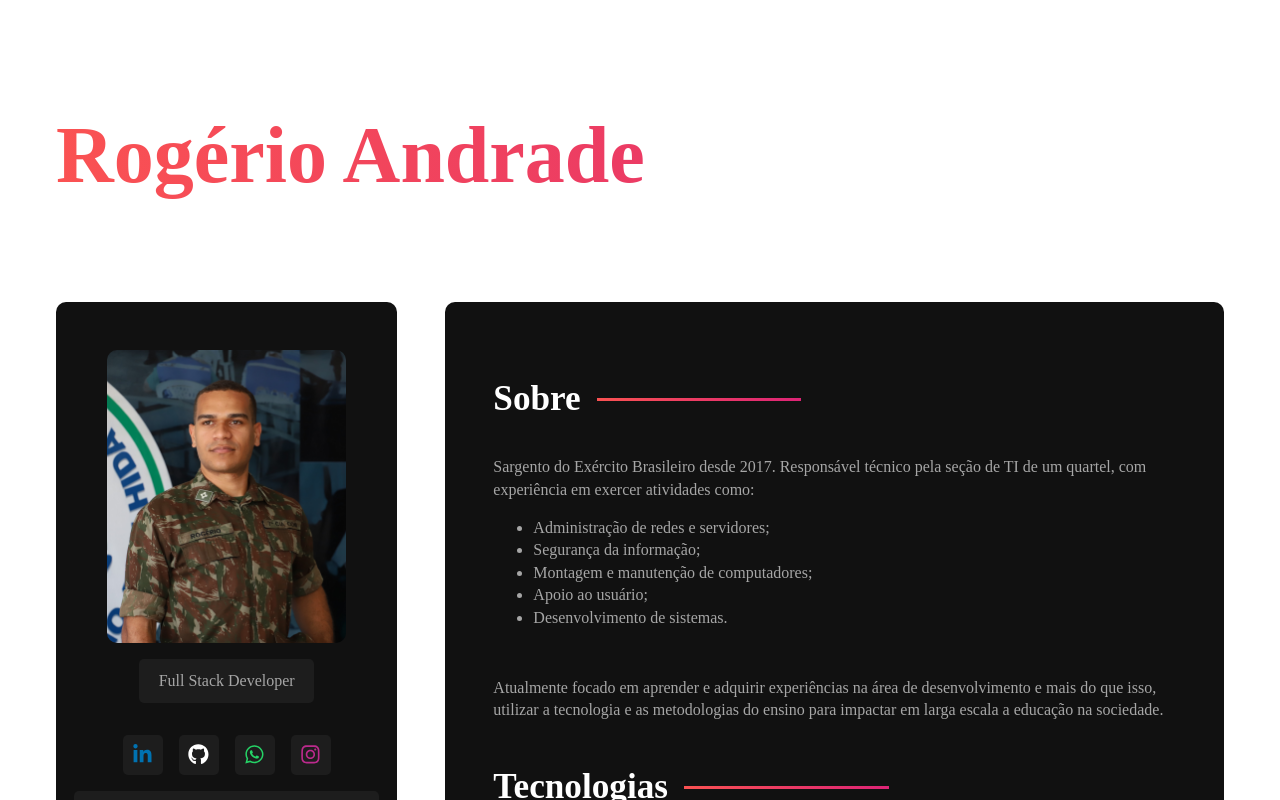
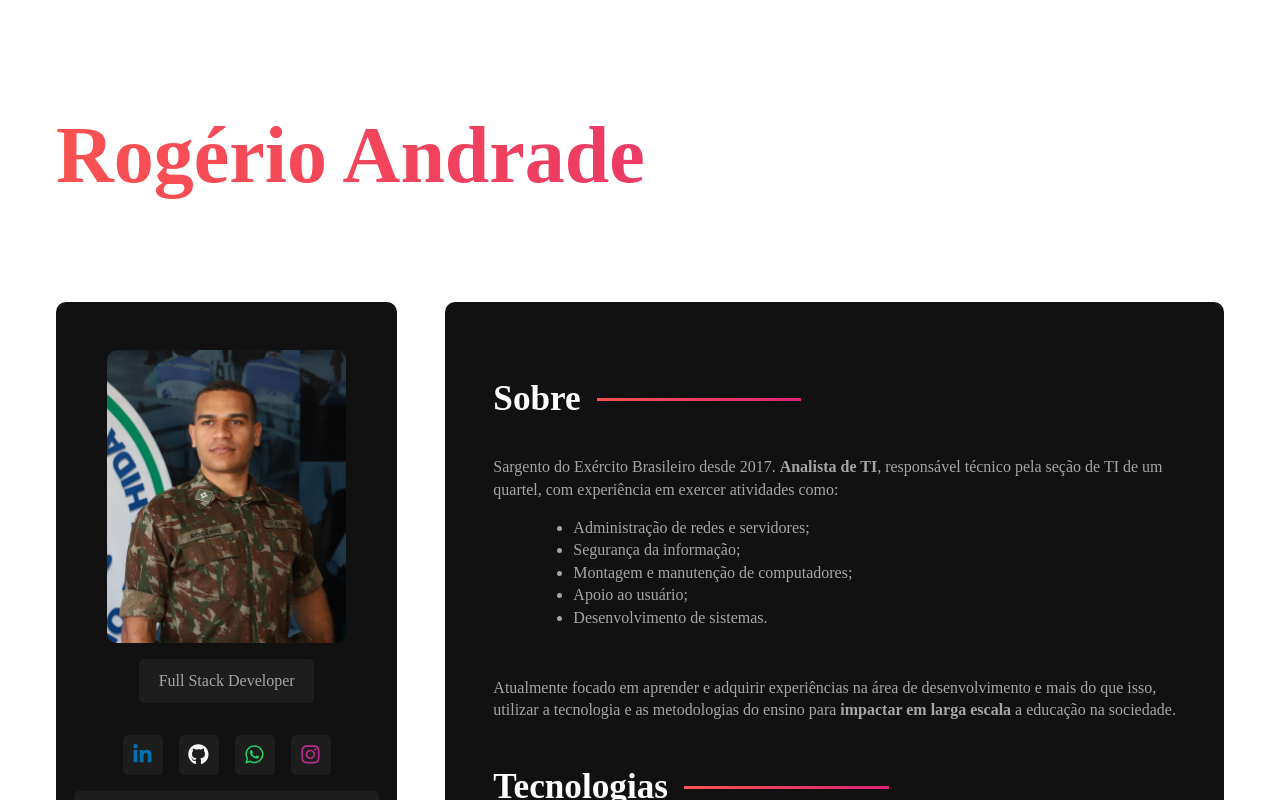
Before and after one commit to rogerworkup/Pag-portifolio_SASS, a React (Vite) app: page / in a window 1280 px wide. Shown: the top 800 px of the page. Built offline with nearby package versions, Linux system fonts and the light colour scheme; the HTML template or start-up script is replaced by a standard one.

Commit message:
Lista no about formatada

```diff
--- a/src/componentes/AboutContainer.jsx
+++ b/src/componentes/AboutContainer.jsx
@@ -6,8 +6,9 @@ const AboutContainer = () => {
   return (
     <section className="about-container">
           <h2>Sobre</h2>
-        <p>Sargento do Exército Brasileiro desde 2017. Responsável técnico pela seção de TI de um quartel, com experiência em exercer atividades como:
+        <p>Sargento do Exército Brasileiro desde 2017. <b>Analista de TI</b>, responsável técnico pela seção de TI de um quartel, com experiência em exercer atividades como:
 
+        <div className="list">
         <ul>
           <li>Administração de redes e servidores;</li>
           <li>Segurança da informação;</li>
@@ -15,10 +16,11 @@ const AboutContainer = () => {
           <li>Apoio ao usuário;</li>
           <li>Desenvolvimento de sistemas.</li>
         </ul>
+        </div>
 
         </p>
 
-        <p>Atualmente focado em aprender e adquirir experiências na área de desenvolvimento e mais do que isso, utilizar a tecnologia e as metodologias do ensino para impactar em larga escala a educação na sociedade.</p>
+        <p>Atualmente focado em aprender e adquirir experiências na área de desenvolvimento e mais do que isso, utilizar a tecnologia e as metodologias do ensino para <b>impactar em larga escala</b> a educação na sociedade.</p>
     </section>
   )
 }
--- a/src/styles/components/aboutcontainer.sass
+++ b/src/styles/components/aboutcontainer.sass
@@ -0,0 +1,2 @@
+.list
+    padding-left: 40px
--- a/src/styles/components/sidebar.sass
+++ b/src/styles/components/sidebar.sass
@@ -1,8 +1,6 @@
 @use '../variables'
 @use '../mixins'
 #sidebar
-    padding: 0
-    margin: 0
     background-color: variables.$bg-color
     flex: 1 1 0
     border-radius: variables.$container-border-radius
```
